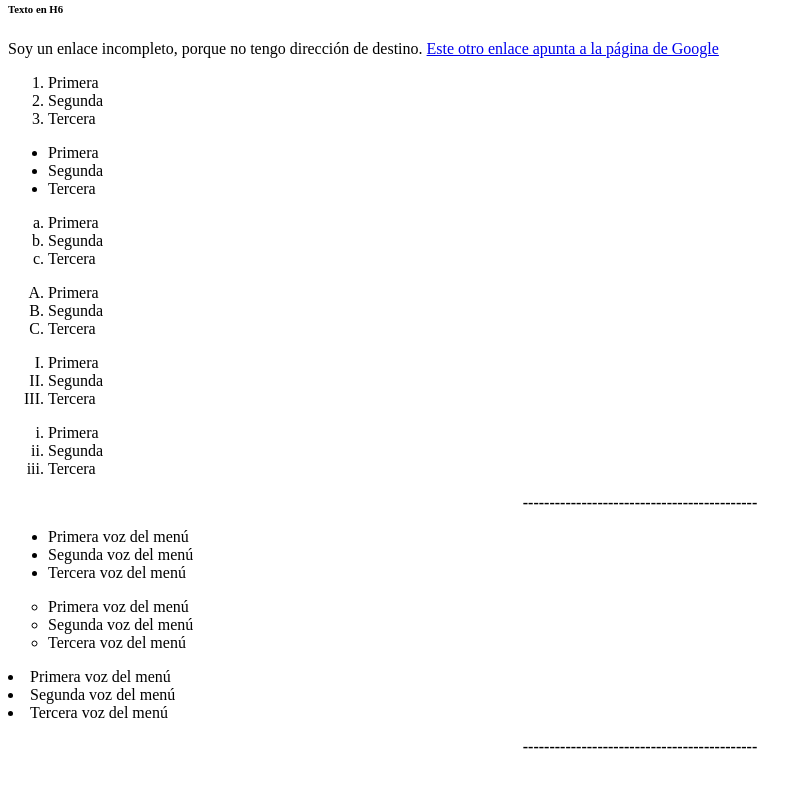
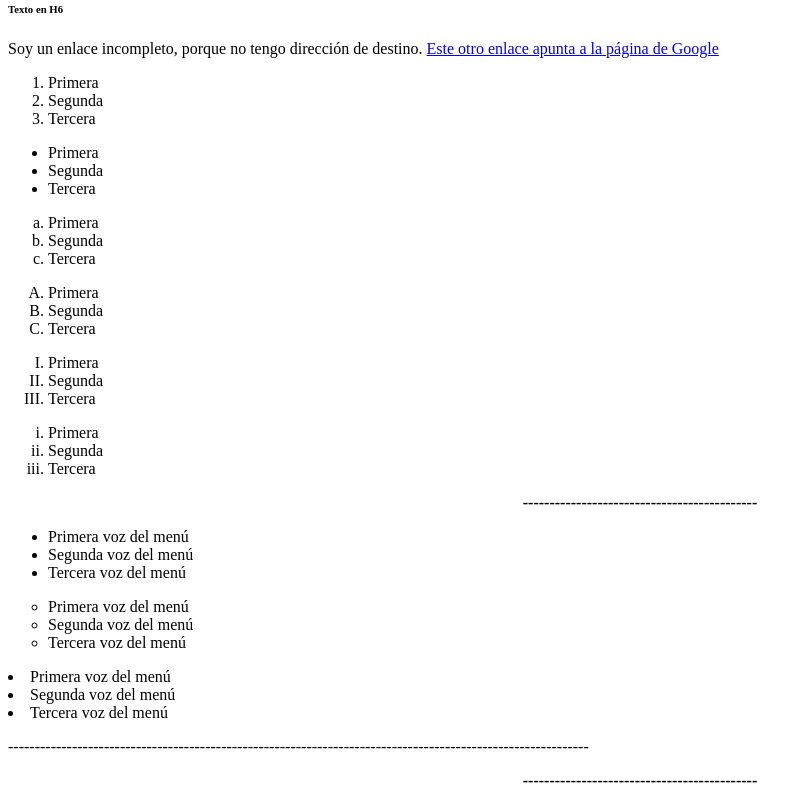
Before and after one commit to Kradly/WebPage, a plain HTML site: page index.html in a window 1280 px wide. Shown: the part 486-1292 px from the top of the page, without its empty margins (0-812 px from the left). Before the commit the page ends 1258 px from the top, so only its background shows below. Drawn offline with Linux system fonts and the light colour scheme.

Commit message:
Puse una raya

```diff
--- a/index.html
+++ b/index.html
@@ -72,8 +72,9 @@
             <LI> Primera voz del menú
             <LI> Segunda voz del menú
             <LI> Tercera voz del menú
+
             </UL>
-
+<p>-------------------------------------------------------------------------------------------------------------</p>
         <p align="center">  <b>--------------------------------------------</b> </p>
 
 
```
